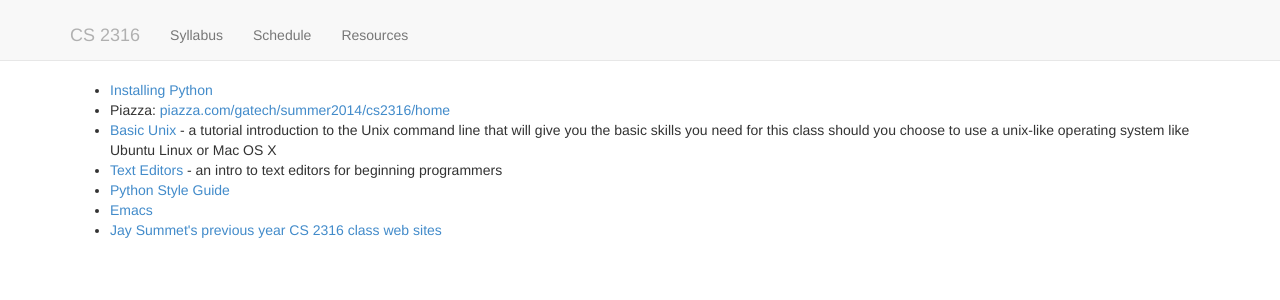
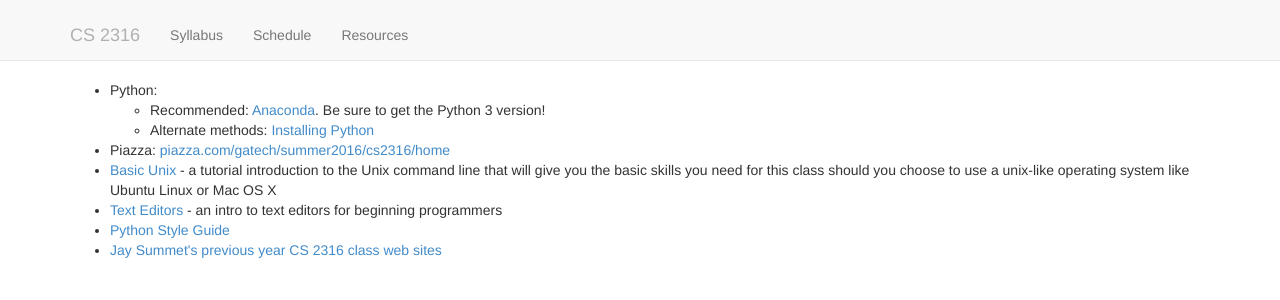
Before and after one commit to sswensen3/cs2316.github.io, a Jekyll site: the page built from resources.html, in a window 1280 px wide. Shown: the top 300 px of the page. Built offline with Jekyll 4.4.1, drawn with Linux system fonts in a browser that asks for light colours; nearby versions of some CDN libraries.

Commit message:
Update summer 2016 schedule, add Anaconda link to resources

```diff
--- a/resources.html
+++ b/resources.html
@@ -2,13 +2,17 @@
 layout: default
 title: CS 2316 - Resources
 ---
+
 <ul>
-<li><a href="installing-python.html">Installing Python</a>
-<li>Piazza: <a href="piazza.com/gatech/summer2014/cs2316/home">piazza.com/gatech/summer2014/cs2316/home</a></li>
+  <li>Python:
+    <ul>
+      <li>Recommended: <a href="https://www.continuum.io/downloads">Anaconda</a>. Be sure to get the Python 3 version!</li>
+      <li>Alternate methods: <a href="installing-python.html">Installing Python</a>
+  </ul>
+<li>Piazza: <a href="piazza.com/gatech/summer2016/cs2316/home">piazza.com/gatech/summer2016/cs2316/home</a></li>
 <li><a href="http://matt.might.net/articles/basic-unix/">Basic Unix</a> - a tutorial introduction to the Unix command line
 that will give you the basic skills you need for this class should you choose to use a unix-like operating system like Ubuntu Linux or Mac OS X</li>
 <li><a href="text-editors.html">Text Editors</a> - an intro to text editors for beginning programmers</li>
 <li><a href="http://legacy.python.org/dev/peps/pep-0008/">Python Style Guide</a></li>
-<li><a href="../guides/emacs.html">Emacs</a></li>
 <li><a href="http://www.cc.gatech.edu/~summetj/teaching.html#cs2316">Jay Summet's previous year CS 2316 class web sites</a></li>
 </ul>
```
Also changed, not shown: 1 other file.
